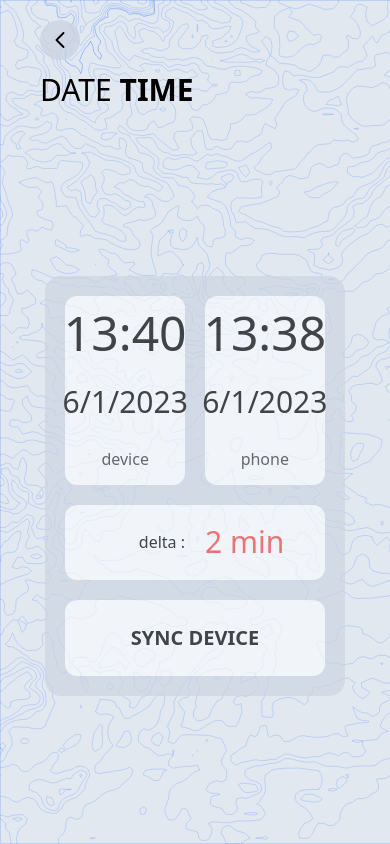
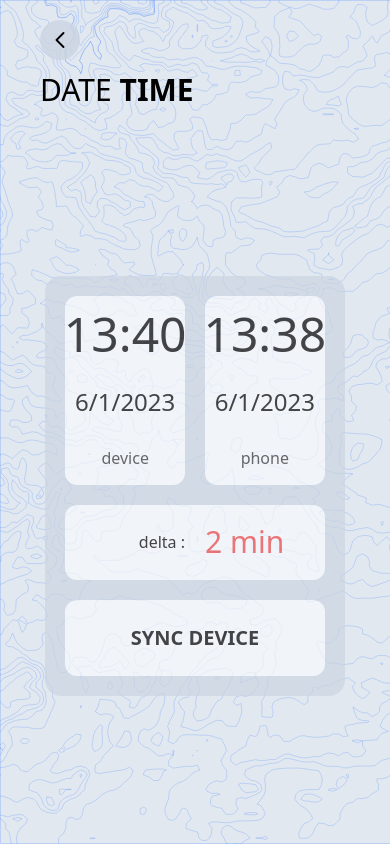
Before and after one commit to ESP32-COOP/ESP32-COOP-DOC, a SvelteKit app in the folder COOP-DOOR-WEB/: page /cards/clock in a window 390 px wide. Built offline with nearby package versions, Linux system fonts and the light colour scheme.

Commit message:
feat(mobile): fix overflowing text

```diff
--- a/COOP-DOOR-WEB/src/routes/cards/clock/+page.svelte
+++ b/COOP-DOOR-WEB/src/routes/cards/clock/+page.svelte
@@ -13,13 +13,13 @@ let dateDevice = new Date(datePhone.getTime() + 2*60000);
         <div class=" h-full w-full rounded-xl grid grid-cols-2 gap-5" >
             <div class="h-full w-full bg-slate-50 rounded-xl flex flex-col justify-around items-center">
                 <h2 class="text-5xl">{dateDevice.getHours()}:{dateDevice.getMinutes()}</h2>
-                <h3 class="text-3xl">{dateDevice.getDay()}/{dateDevice.getMonth()}/{dateDevice.getFullYear()}</h3>
+                <h3 class="text-2xl">{dateDevice.getDay()}/{dateDevice.getMonth()}/{dateDevice.getFullYear()}</h3>
                 <p class="text-black/80">device</p>
             </div>
 
             <div class="h-full w-full bg-slate-50 rounded-xl flex flex-col justify-around items-center">
                 <h2 class="text-5xl">{datePhone.getHours()}:{datePhone.getMinutes()}</h2>
-                <h3 class="text-3xl">{datePhone.getDay()}/{datePhone.getMonth()}/{datePhone.getFullYear()}</h3>
+                <h3 class="text-2xl">{datePhone.getDay()}/{datePhone.getMonth()}/{datePhone.getFullYear()}</h3>
                 <p class="text-black/80">phone</p>
             </div>
 
--- a/COOP-DOOR-WEB/src/routes/settings/+page.svelte
+++ b/COOP-DOOR-WEB/src/routes/settings/+page.svelte
@@ -12,7 +12,7 @@
 <div class="grid h-screen grid-cols-1 p-2 " style="grid-template-rows : 1fr 1fr 11fr ;">
 	<div class="flex h-full w-full flex-row items-center">
 		<a class="" href="/device">
-			<div class=" m-2 h-fit rounded-full bg-slate-300 bg-opacity-80 p-2">
+			<div class=" m-2 ml-8 h-fit rounded-full bg-slate-300 bg-opacity-80 p-2">
 				<img class="h-6 w-6 rotate-180 p-1" src="arrow.svg" alt="gear" />
 			</div>
 		</a>
@@ -21,7 +21,7 @@
 	<div class="flex h-full w-full items-center justify-center">
 		<div
 			class="grid h-4/5 w-4/5 grid-cols-1 gap-5 rounded-2xl bg-slate-300 p-5 opacity-70"
-			style="grid-template-rows : 1.5fr 2fr 5fr .5fr 5fr 2fr ;"
+			style="grid-template-rows : 1.5fr 2.5fr 5fr .5fr 5fr 2fr ;"
 		>
 			<!-- nav-->
 			<div class="flex items-baseline  justify-start gap-2 border-b-2 border-slate-500 ">
```
